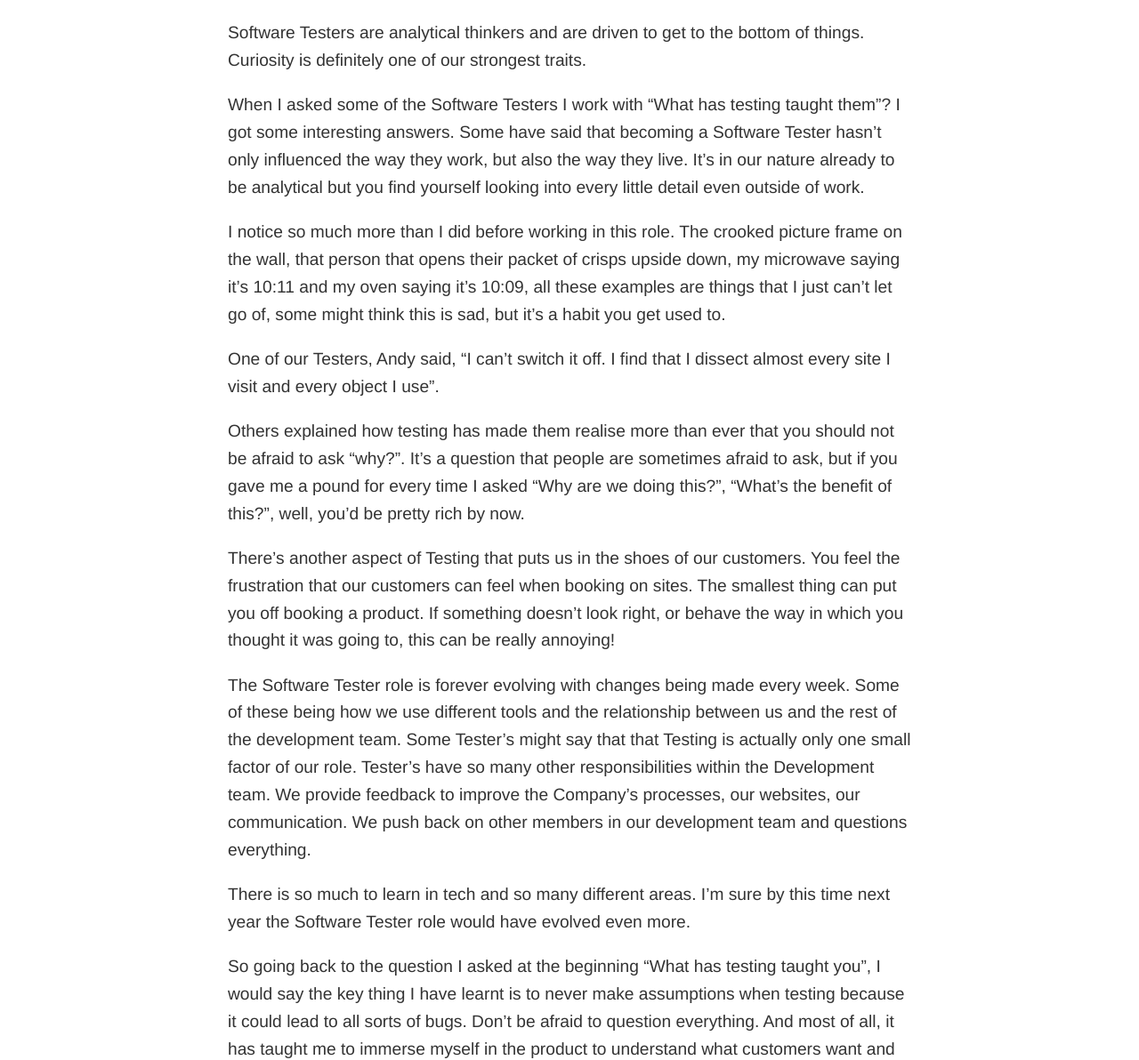
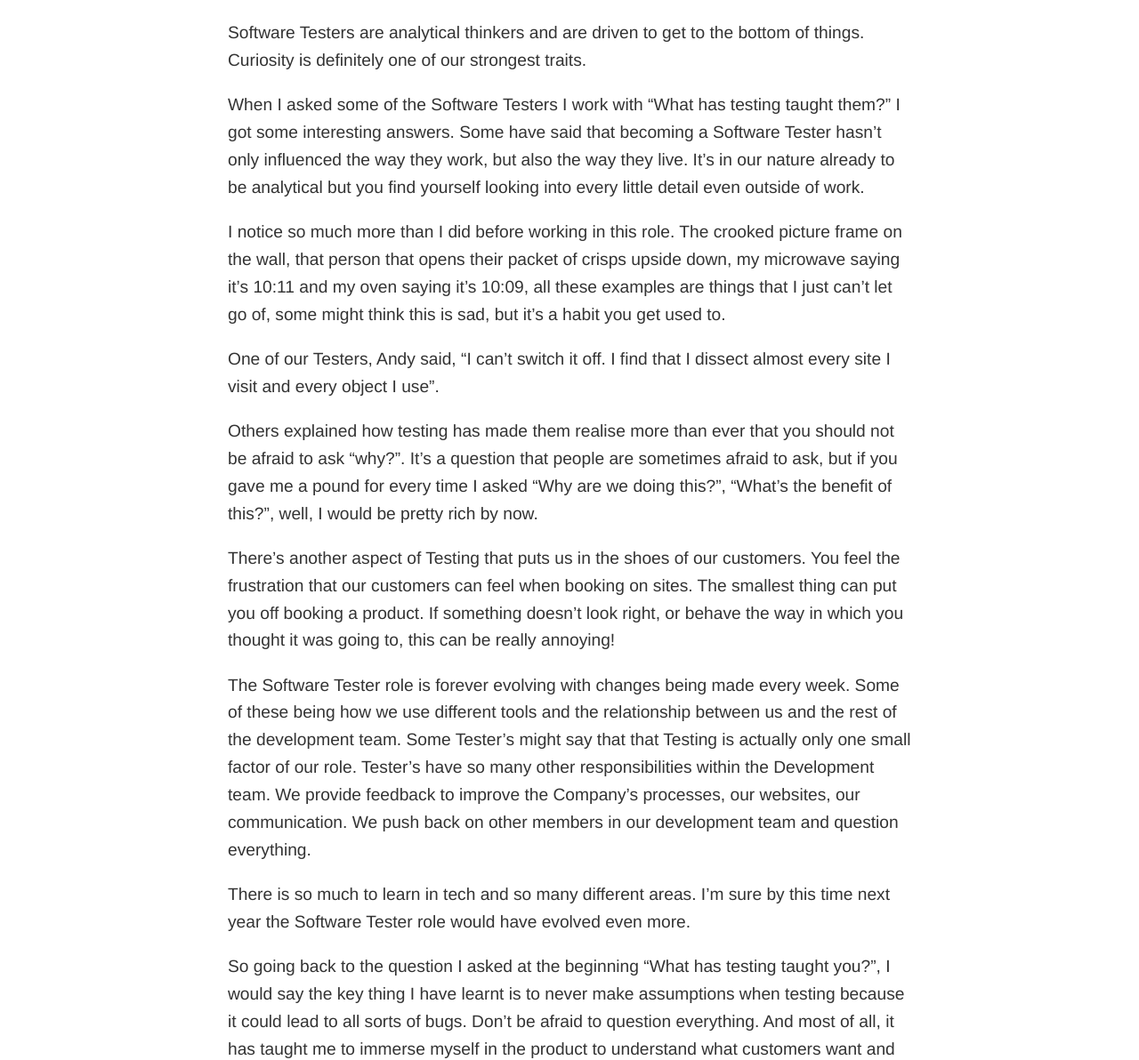
Before and after one commit to holidayextras/holidayextras.github.com, a Jekyll site: the page built from _posts/2017-04-21-what-has-testing-taught-you.md, in a window 1280 px wide. Shown: the part 770-1962 px from the top of the page at 89% size. Built offline with Jekyll 4.4.1, drawn with Linux system fonts in a browser that asks for light colours; nearby versions of some CDN libraries; comment, search, counter and statistics services are not loaded; some of the changed text lies outside the part shown.

Commit message:
addressing Jamies comments

```diff
--- a/_posts/2017-04-21-what-has-testing-taught-you.md
+++ b/_posts/2017-04-21-what-has-testing-taught-you.md
@@ -16,7 +16,7 @@
 
 Software Testers are analytical thinkers and are driven to get to the bottom of things. Curiosity is definitely one of our strongest traits.
 
-When I asked some of the Software Testers I work with “What has testing taught them”? I got some interesting answers. Some have said that becoming a Software Tester hasn’t only influenced the way they work, but also the way
+When I asked some of the Software Testers I work with “What has testing taught them?" I got some interesting answers. Some have said that becoming a Software Tester hasn’t only influenced the way they work, but also the way
 they live. It’s in our nature already to be analytical but you find yourself looking into every little detail even outside of work.
 
 I notice so much more than I did before working in this role. The crooked picture frame on the wall, that person that opens their packet of crisps upside down, my microwave saying it’s 10:11 and my oven saying it’s 10:09, all
@@ -25,16 +25,16 @@
 One of our Testers, Andy said, “I can’t switch it off. I find that I dissect almost every site I visit and every object I use”.
 
 Others explained how testing has made them realise more than ever that you should not be afraid to ask “why?”. It's a question that people are sometimes afraid to ask, but if you gave me a pound for every time I asked “Why are
-we doing this?", “What’s the benefit of this?", well, you’d be pretty rich by now.
+we doing this?", “What’s the benefit of this?", well, I would be pretty rich by now.
 
 There’s another aspect of Testing that puts us in the shoes of our customers. You feel the frustration that our customers can feel when booking on sites. The smallest thing can put you off booking a product. If something
 doesn’t look right, or behave the way in which you thought it was going to, this can be really annoying!
 
 The Software Tester role is forever evolving with changes being made every week. Some of these being how we use different tools and the relationship between us and the rest of the development team. Some Tester’s might say that
 that Testing is actually only one small factor of our role. Tester’s have so many other responsibilities within the Development team. We provide feedback to improve the Company's processes, our websites, our communication. We
-push back on other members in our development team and questions everything.
+push back on other members in our development team and question everything.
 
 There is so much to learn in tech and so many different areas. I’m sure by this time next year the Software Tester role would have evolved even more.
 
-So going back to the question I asked at the beginning “What has testing taught you”, I would say the key thing I have learnt is to never make assumptions when testing because it could lead to all sorts of bugs. Don’t be afraid
+So going back to the question I asked at the beginning “What has testing taught you?”, I would say the key thing I have learnt is to never make assumptions when testing because it could lead to all sorts of bugs. Don’t be afraid
 to question everything. And most of all, it has taught me to immerse myself in the product to understand what customers want and their needs.
```
